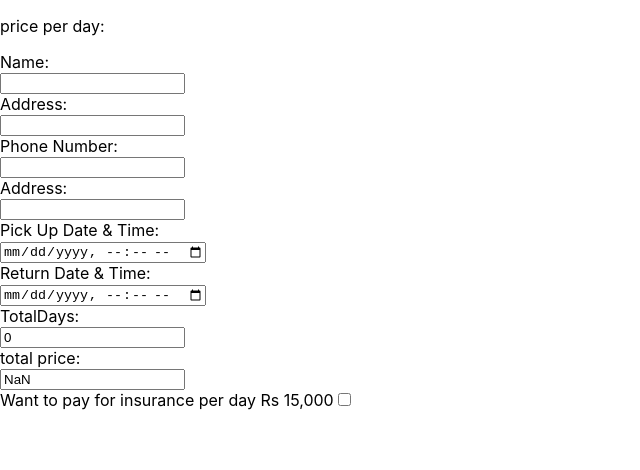
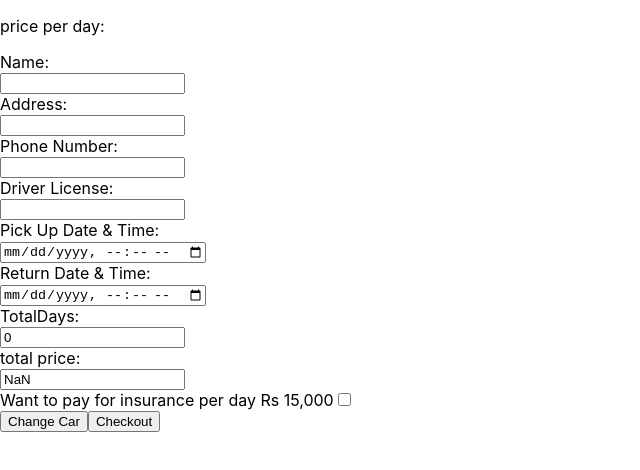
Before and after one commit to MehrXloop/RoadRunner-frontend, a React (Create React App) app: page /rentalForm/1 in a window 1280 px wide. Shown: the top 470 px of the page, without its empty margins (0-640 px from the left). Built offline with nearby package versions, Linux system fonts and the light colour scheme; no server answers.

Commit message:
refactoring

```diff
--- a/src/pages/RentalForm/RentalForm.jsx
+++ b/src/pages/RentalForm/RentalForm.jsx
@@ -1,6 +1,7 @@
 import React, { useState, useEffect } from 'react';
-import { useParams } from 'react-router-dom'
+import { useParams, useNavigate } from 'react-router-dom'
 function RentalForm() {
+    const navigate = useNavigate();
     const { id } = useParams();
     const [car, setCar] = useState({});
     const [name, setName] = useState("");
@@ -15,6 +16,15 @@ function RentalForm() {
     useEffect(() => {
         fetch(`http://localhost:8080/cars/${id}`).then((res) => res.json()).then((result) => {
             setCar(result);
+
+            let previousData = localStorage.getItem("myData");
+            previousData = JSON.parse(previousData);
+            setName(previousData?.name);
+            setAddress(previousData?.address);
+            setPhoneNumber(previousData?.phoneNumber);
+            setDriverLicense(previousData?.driverLicense);
+            setPickUpDateAndTime(previousData?.pickUpDateAndTime);
+            setReturnDateAndTime(previousData?.returnDateAndTime);
         })
     }, [id])
 
@@ -39,23 +49,41 @@ function RentalForm() {
         return (days * 15000) + total;
     }
 
+    function handleChangeCar() {
+        const myData = {
+            name: name,
+            address: address,
+            phoneNumber: phoneNumber,
+            driverLicense: driverLicense,
+            pickUpDateAndTime: pickUpDateAndTime,
+            returnDateAndTime: returnDateAndTime
+        }
+        localStorage.setItem("myData", JSON.stringify(myData));
+        console.log(myData)
+
+        navigate("/")
+    }
+    function handleCheckout(){
+
+    }
+
     return (
         <div>
 
             <p>price per day: {car.rentalFeePerDay}</p>
             <form>
                 <label htmlFor="name">Name:</label><br />
-                <input type="text" id="name" name="name" value={name} onChange={e => setName(e.target.value)} /><br />
+                <input type="text" id="name" name="name" value={name} onChange={e => setName(e.target.value)} required /><br />
                 <label htmlFor="address">Address:</label><br />
-                <input type="text" id="address" name="address" value={address} onChange={e => setAddress(e.target.value)} /><br />
+                <input type="text" id="address" name="address" value={address} onChange={e => setAddress(e.target.value)} required /><br />
                 <label htmlFor="phoneNumber">Phone Number:</label><br />
-                <input type="tel" id="phoneNumber" name="phoneNumber" value={phoneNumber} onChange={e => setPhoneNumber(e.target.value)} /><br />
-                <label htmlFor="driverLicense">Address:</label><br />
-                <input type="text" id="driverLicense" name="driverLicense" value={driverLicense} onChange={e => setDriverLicense(e.target.value)} /><br />
+                <input type="tel" id="phoneNumber" name="phoneNumber" value={phoneNumber} onChange={e => setPhoneNumber(e.target.value)} required /><br />
+                <label htmlFor="driverLicense">Driver License:</label><br />
+                <input type="text" id="driverLicense" name="driverLicense" value={driverLicense} onChange={e => setDriverLicense(e.target.value)} required /><br />
                 <label htmlFor="pickUpDateAndTime">Pick Up Date & Time:</label><br />
-                <input type="datetime-local" id="pickUpDateAndTime" name="pickUpDateAndTime" value={pickUpDateAndTime} onChange={e => setPickUpDateAndTime(e.target.value)} /><br />
+                <input type="datetime-local" id="pickUpDateAndTime" name="pickUpDateAndTime" value={pickUpDateAndTime} onChange={e => setPickUpDateAndTime(e.target.value)} required /><br />
                 <label htmlFor="returnDateAndTime">Return Date & Time:</label><br />
-                <input type="datetime-local" id="returnDateAndTime" name="returnDateAndTime" value={returnDateAndTime} onChange={e => setReturnDateAndTime(e.target.value)} /><br />
+                <input type="datetime-local" id="returnDateAndTime" name="returnDateAndTime" value={returnDateAndTime} onChange={e => setReturnDateAndTime(e.target.value)} required /><br />
 
                 <label htmlFor="totalPrice">TotalDays:</label><br />
                 <input type="text" value={calculateTotalDays()} readOnly /><br />
@@ -66,16 +94,17 @@ function RentalForm() {
 
 
                 <label htmlFor="insurance">Want to pay for insurance per day Rs 15,000</label>
-                <input type="checkbox" checked={checked} onChange={e =>setChecked(e.target.checked)}/><br />
+                <input type="checkbox" checked={checked} onChange={e => setChecked(e.target.checked)} /><br />
 
                 {checked && <>
                     <label htmlFor="totalPrice">total price with insurance:</label><br />
-                    <input type="text" value={totalPriceWithInsurance()} readOnly />
+                    <input type="text" value={totalPriceWithInsurance()} readOnly /><br />
                 </>
                 }
 
 
-
+                <button onClick={handleChangeCar}>Change Car</button>
+                <button onClick={handleCheckout}>Checkout</button>
 
             </form>
 
--- a/src/pages/carList/CarList.jsx
+++ b/src/pages/carList/CarList.jsx
@@ -9,7 +9,6 @@ function CarList() {
         fetch("http://localhost:8080/cars/all").then((res) => res.json()).then((result) => {
             setLoading(false);
             setCars(result);
-            console.log(result);
         })
     }, [loading])
 
@@ -17,7 +16,11 @@ function CarList() {
         <div>
             <h1>Cars For Rent</h1>
             <ul>
-                {loading ? "loading" : cars.map((car) => <Car car={car} key={car.id} />)}
+                {loading ? "loading" : cars.map((car, index) => {
+                    if (index <= 4) {
+                        return <Car car={car} key={car.id} />
+                    }
+                })}
             </ul>
         </div>
     )
```
